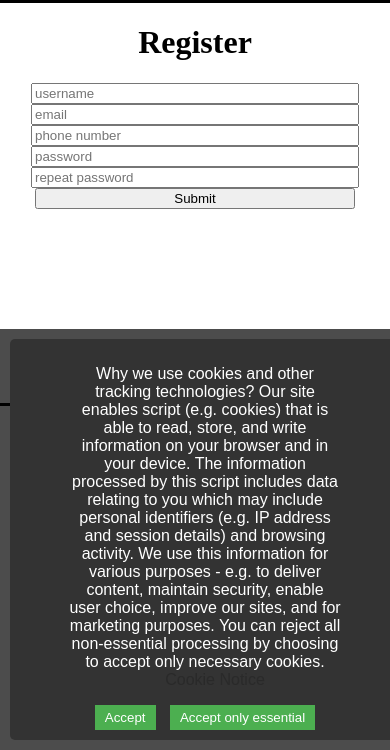
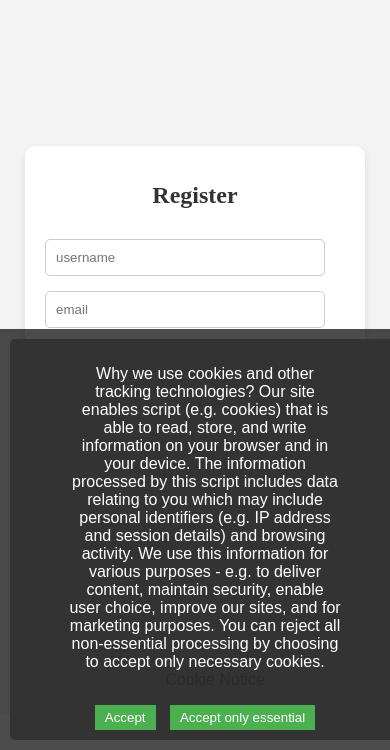
Before and after one commit to davidburchakov/bookshop, a Django app: page /register in a window 390 px wide. Shown: the part 94-844 px from the top of the page. Run offline with Django 5.2, Linux system fonts and the light colour scheme; parts of the project's set-up code (start-up, migrations or seed data) failed here and were passed over.

Commit message:
login/register style update

```diff
--- a/shopapp/static/css/register.css
+++ b/shopapp/static/css/register.css
@@ -1,28 +1,75 @@
-.register-card{
+/* General Styling for Main Section */
+main {
     display: flex;
-    flex-direction: column;
-    border-color: black;
-    border-style: solid;
-    text-align: center;
-    align-content: center;
-    /*justify-content: center;*/
-    height: 25rem;
-    width: 25rem;
+    justify-content: center;
+    align-items: center;
+    height: 100%;
+    background-color: #f3f3f3;
+    margin: 0;
 }
 
-.register-card input{
-    width: 20rem;
+/* Styling for Registration Card */
+.register-card {
+    background-color: #fff;
+    padding: 40px;
+    border-radius: 10px;
+    box-shadow: 0 4px 8px rgba(0, 0, 0, 0.1);
+    text-align: center;
+    max-width: 400px;
+    width: 100%;
+    position: relative;
+    bottom: 10vh;
 }
 
-.register-card form{
-    align-items: center;
+.register-card h1 {
+    margin-bottom: 30px;
+    font-size: 2em;
+    color: #333;
 }
 
-main{
-    display: flex;
-    justify-content: center;
-    /*text-align: center;*/
-    /*align-content: center;*/
-    /*align-items: center;*/
-    /*align-self: center;*/
+.register-card input {
+    width: calc(100% - 20px); /* Full width minus padding */
+    padding: 10px;
+    margin-bottom: 15px;
+    border: 1px solid #ccc;
+    border-radius: 5px;
+    box-sizing: border-box; /* Include padding in width */
 }
+
+.register-card input[type="submit"] {
+    background-color: #4A90E2;
+    color: white;
+    border: none;
+    border-radius: 5px;
+    padding: 10px;
+    cursor: pointer;
+    transition: background-color 0.3s;
+}
+
+.register-card input[type="submit"]:hover {
+    background-color: #357ABD;
+}
+
+/* Error Message Styling */
+.alert-danger {
+    background-color: #f8d7da;
+    color: #721c24;
+    border-radius: 5px;
+    padding: 10px;
+    margin-top: 20px;
+    border: 1px solid #f5c6cb;
+    text-align: left;
+}
+
+/* Responsive Design */
+@media (max-width: 768px) {
+    .register-card {
+        padding: 20px;
+        max-width: 300px;
+        top: 0;
+    }
+
+    .register-card h1 {
+        font-size: 1.5em;
+    }
+}
```
Also changed, not shown: shopapp/static/css/login.css (added, +66 -0 lines), shopapp/templates/shopapp/login.html (+7 -2 lines).
